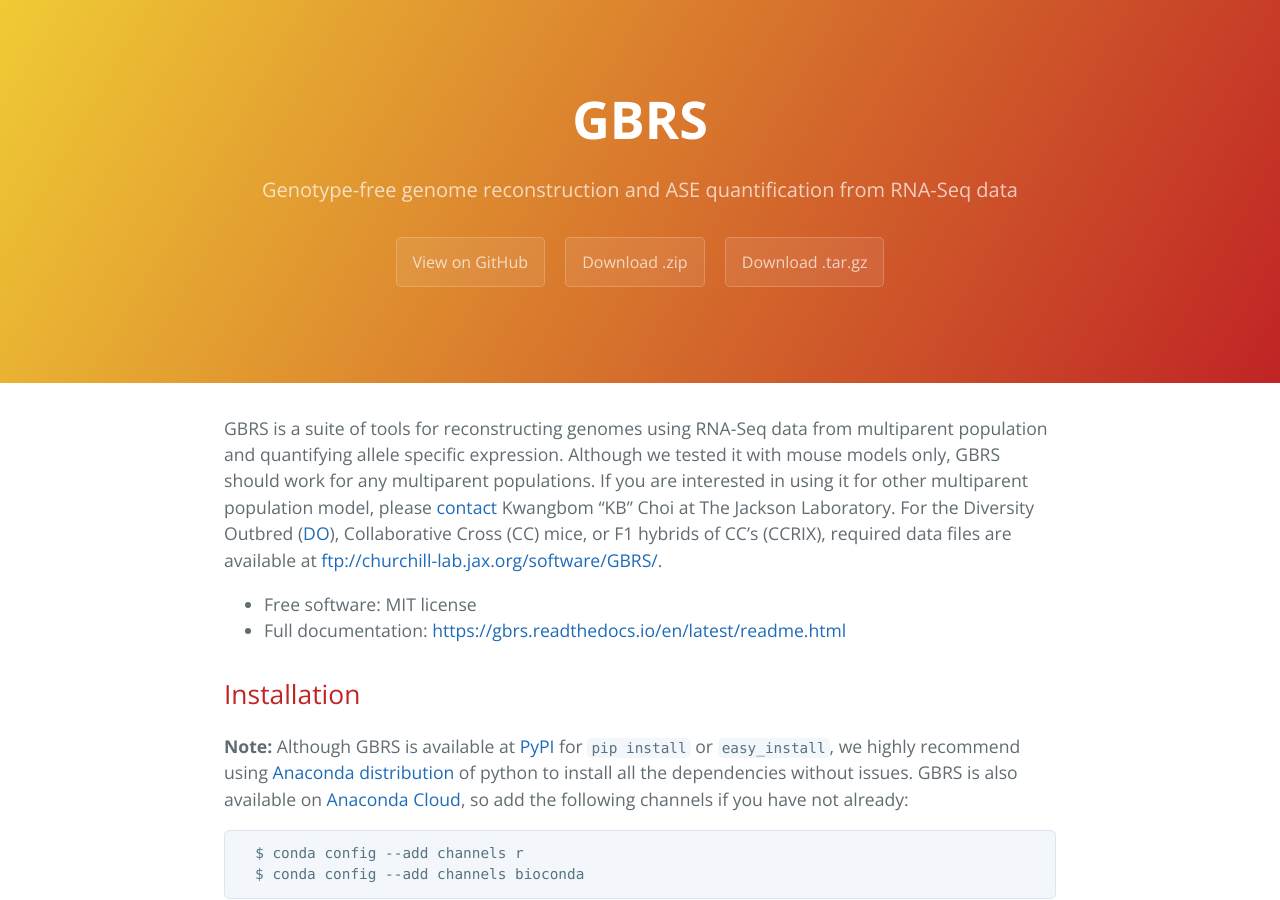
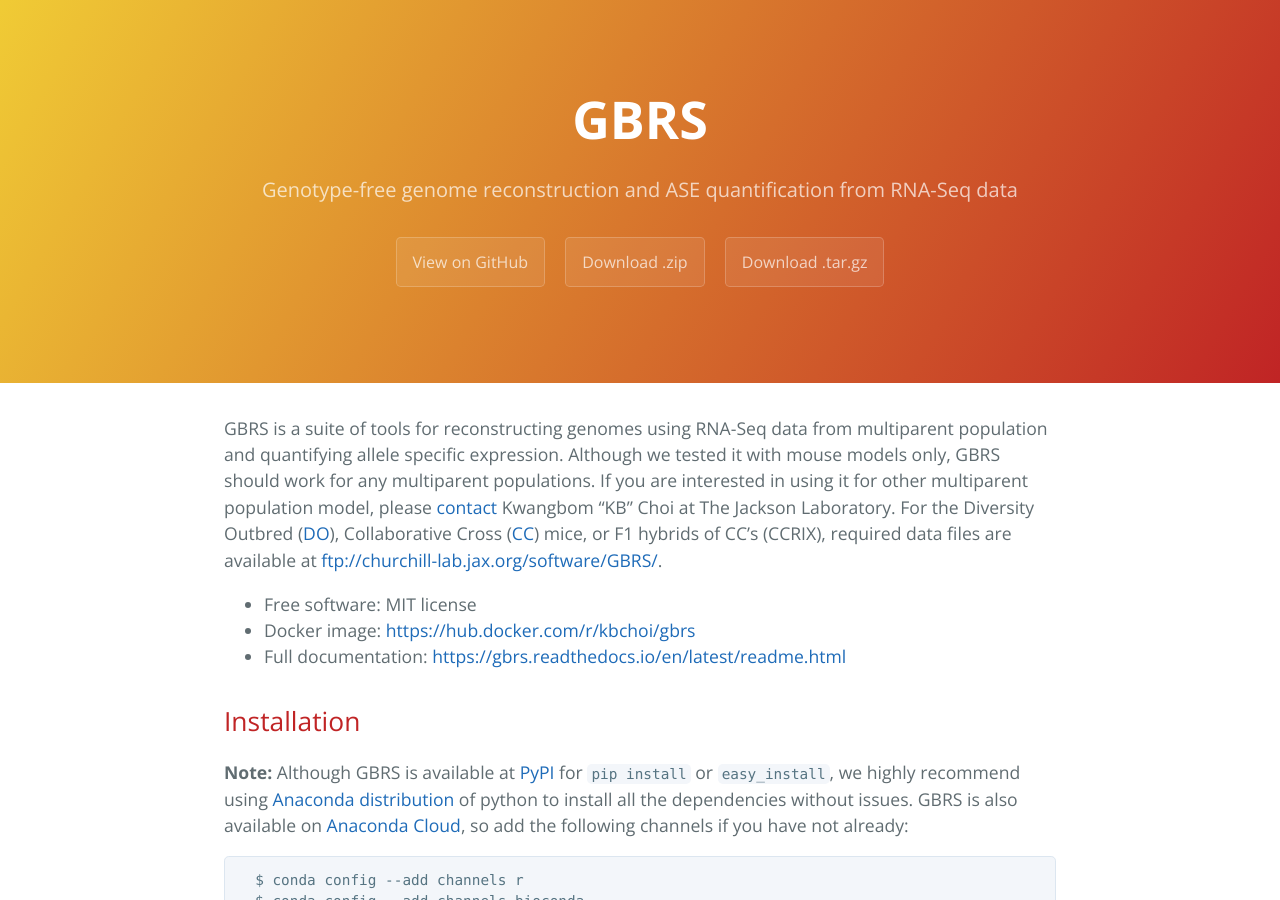
Before and after one commit to churchill-lab/gbrs, a Jekyll site: the page built from index.html, in a window 1280 px wide and 900 px high. Built offline with Jekyll 4.4.1, drawn with Linux system fonts in a browser that asks for light colours; the list of posts is cut into pages by our own code.

Commit message:
A minor change

```diff
--- a/index.html
+++ b/index.html
@@ -3,10 +3,11 @@ layout: default
 title: {{ site.name }}
 ---
 
-<p>GBRS is a suite of tools for reconstructing genomes using RNA-Seq data from multiparent population and quantifying allele specific expression. Although we tested it with mouse models only, GBRS should work for any multiparent populations. If you are interested in using it for other multiparent population model, please <a href="mailto:kb.choi@jax.org?Subject=[GBRS]%20Question" target="_top">contact</a> Kwangbom “KB” Choi at The Jackson Laboratory. For the Diversity Outbred (<a href="https://www.jax.org/strain/009376">DO</a>), Collaborative Cross (CC) mice, or F1 hybrids of CC’s (CCRIX), required data files are available at <a href="ftp://churchill-lab.jax.org/software/GBRS/">ftp://churchill-lab.jax.org/software/GBRS/</a>.</p>
+<p>GBRS is a suite of tools for reconstructing genomes using RNA-Seq data from multiparent population and quantifying allele specific expression. Although we tested it with mouse models only, GBRS should work for any multiparent populations. If you are interested in using it for other multiparent population model, please <a href="mailto:kb.choi@jax.org?Subject=[GBRS]%20Question" target="_top">contact</a> Kwangbom “KB” Choi at The Jackson Laboratory. For the Diversity Outbred (<a href="https://www.jax.org/strain/009376">DO</a>), Collaborative Cross (<a href="https://www.jax.org/mouse-search/?straingroup=Collaborative%20Cross">CC</a>) mice, or F1 hybrids of CC’s (CCRIX), required data files are available at <a href="ftp://churchill-lab.jax.org/software/GBRS/">ftp://churchill-lab.jax.org/software/GBRS/</a>.</p>
 
 <ul>
   <li>Free software: MIT license</li>
+  <li>Docker image: <a href="https://hub.docker.com/r/kbchoi/gbrs">https://hub.docker.com/r/kbchoi/gbrs</a></li>
   <li>Full documentation: <a href="https://gbrs.readthedocs.io/en/latest/readme.html">https://gbrs.readthedocs.io/en/latest/readme.html</a></li>
 </ul>
 
```
